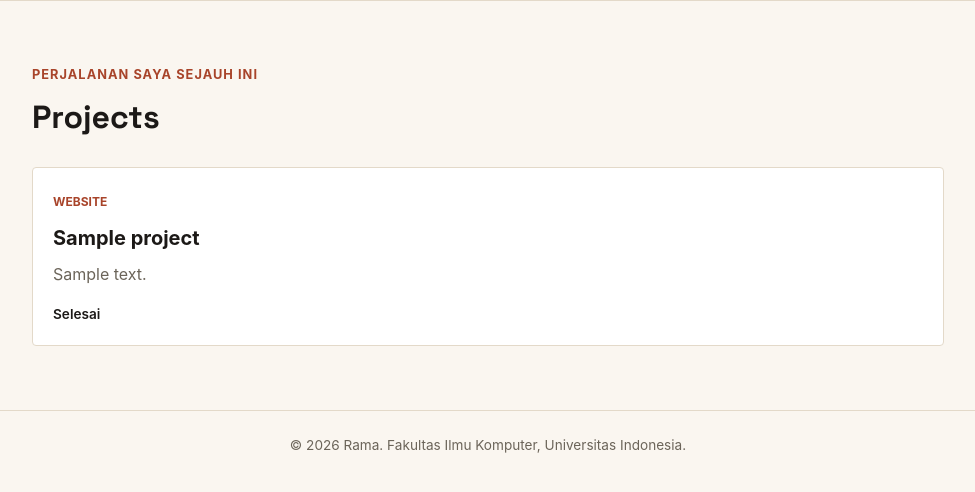
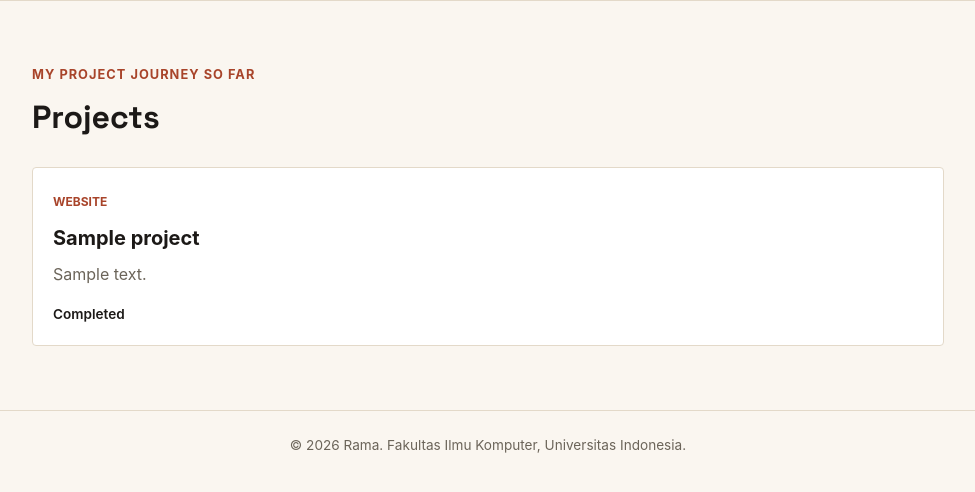
Before and after one commit to gingabvx/myportofolio, a Django app: page /projects/ in a window 1280 px wide. Shown: the part 74-566 px from the top of the page, without its empty margins (152-1127 px from the left). Run offline with Django 5.2, Linux system fonts and the light colour scheme; tables that the repository leaves empty hold one stand-in row (values such as "Sample post").

Commit message:
fix: Fixing language (bahasa Indonesia -> English)

```diff
--- a/templates/projects.html
+++ b/templates/projects.html
@@ -26,7 +26,7 @@
     <main>
         <section class="projects-section" id="projects">
             <div class="container">
-                <p class="section-kicker">Perjalanan saya sejauh ini</p>
+                <p class="section-kicker">My Project Journey So Far</p>
                 <h1>Projects</h1>
 
                 <div class="projects-grid">
@@ -41,14 +41,14 @@
                         </p>
 
                         {% if projects.is_ongoing %}
-                        <p class="projects-status">Sedang berlangsung</p>
+                        <p class="projects-status">Ongoing</p>
                         {% else %}
-                        <p class="projects-status">Selesai</p>
+                        <p class="projects-status">Completed</p>
                         {% endif %}
                     </article>
                     {% empty %}
                     <p class="empty-state">
-                        Belum ada projek yang ditambahkan.
+                        No projects are currently available.
                     </p>
                     {% endfor %}
                 </div>
```
